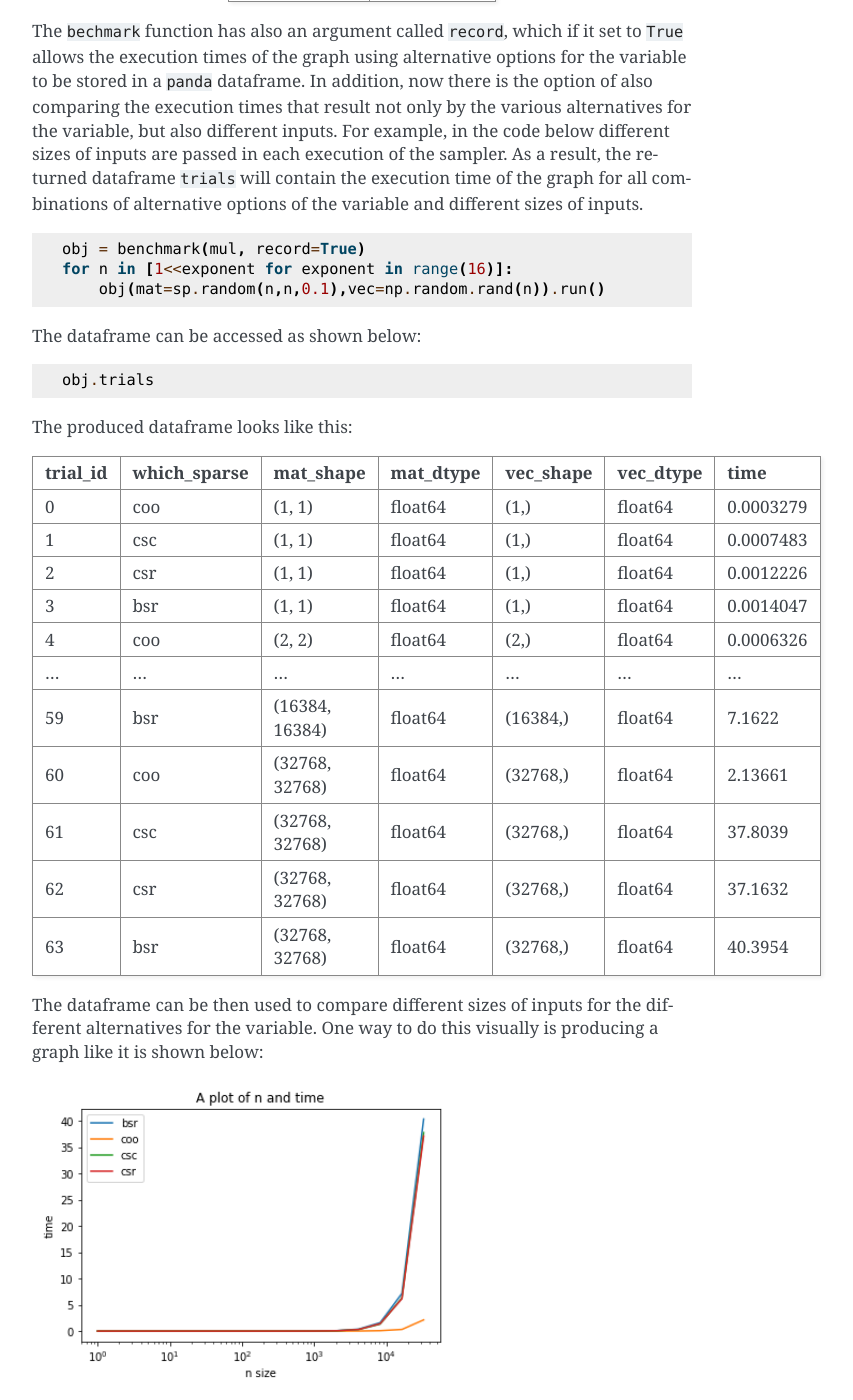
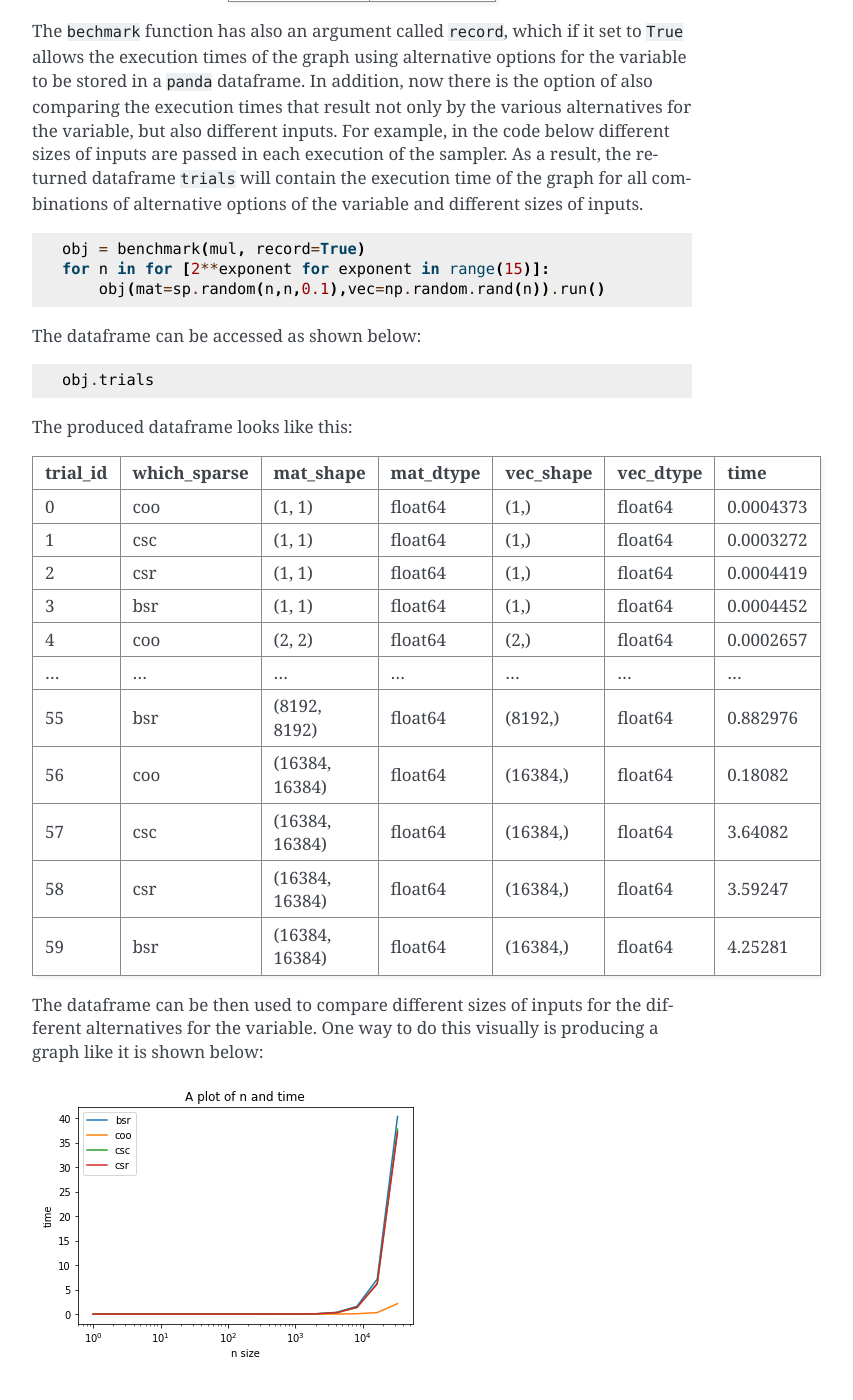
Before and after one commit to Lyncs-API/tuneit, a Sphinx documentation site: the page built from docs/example.rst, in a window 1280 px wide and 1400 px high, scrolled down 3437 px. Shown: the whole window, without its empty margins (388-1241 px from the left). Built offline with Sphinx 7.4.7, drawn with Linux system fonts in a browser that asks for light colours.

Commit message:
updated example

```diff
--- a/docs/example.rst
+++ b/docs/example.rst
@@ -83,7 +83,6 @@ The graph can now be visualized using:
 The result is shown below:
 
 .. image:: images/visualised_graph1.png
-   :width: 450
 
 The data objects are shown in rectangles, the functions to be computed are presented in oval shapes, while the variables that have not taken a fixed value yet are shown in red diamonds.
 
@@ -172,7 +171,7 @@ time of the graph for all combinations of alternative options of the variable an
 .. code-block:: python
 
    obj = benchmark(mul, record=True)
-   for n in [1<<exponent for exponent in range(16)]:
+   for n in for [2**exponent for exponent in range(15)]:
        obj(mat=sp.random(n,n,0.1),vec=np.random.rand(n)).run()
 
 The dataframe can be accessed as shown below:
@@ -189,24 +188,23 @@ The produced dataframe looks like this:
     ==========  ==============  ==============  ============  ============  ============  ==========
       trial_id  which_sparse    mat_shape       mat_dtype     vec_shape     vec_dtype          time
     ==========  ==============  ==============  ============  ============  ============  ==========
-             0  coo             (1, 1)          float64       (1,)          float64       0.0003279
-             1  csc             (1, 1)          float64       (1,)          float64       0.0007483
-             2  csr             (1, 1)          float64       (1,)          float64       0.0012226
-             3  bsr             (1, 1)          float64       (1,)          float64       0.0014047
-             4  coo             (2, 2)          float64       (2,)          float64       0.0006326
+             0  coo             (1, 1)          float64       (1,)          float64       0.0004373
+             1  csc             (1, 1)          float64       (1,)          float64       0.0003272
+             2  csr             (1, 1)          float64       (1,)          float64       0.0004419
+             3  bsr             (1, 1)          float64       (1,)          float64       0.0004452
+             4  coo             (2, 2)          float64       (2,)          float64       0.0002657
            ...  ...             ...             ...           ...           ...           ...
-            59  bsr             (16384, 16384)  float64       (16384,)      float64       7.1622
-            60  coo             (32768, 32768)  float64       (32768,)      float64       2.13661
-            61  csc             (32768, 32768)  float64       (32768,)      float64       37.8039
-            62  csr             (32768, 32768)  float64       (32768,)      float64       37.1632
-            63  bsr             (32768, 32768)  float64       (32768,)      float64       40.3954
+            55  bsr             (8192, 8192)    float64       (8192,)       float64       0.882976
+            56  coo             (16384, 16384)  float64       (16384,)      float64       0.18082
+            57  csc             (16384, 16384)  float64       (16384,)      float64       3.64082
+            58  csr             (16384, 16384)  float64       (16384,)      float64       3.59247
+            59  bsr             (16384, 16384)  float64       (16384,)      float64       4.25281
     ==========  ==============  ==============  ============  ============  ============  ==========
 
 The dataframe can be then used to compare different sizes of inputs for the different alternatives for the variable. One way to do this visually
 is producing a graph like it is shown below:
 
 .. image:: images/plot.png
-   :width: 450
 
 
 Optimize:
@@ -228,7 +226,6 @@ The new link can be observed by running the code:
    visualize(mul)
 
 .. image:: images/visualised_graph2.png
-   :width: 450
 
 In addition, the :code:`bsr` node in the graph needs to be marked as one to be precomputed so that its computation time is not
 taken into account when the execution of the graph is timed during the tuning of the variable.
```
